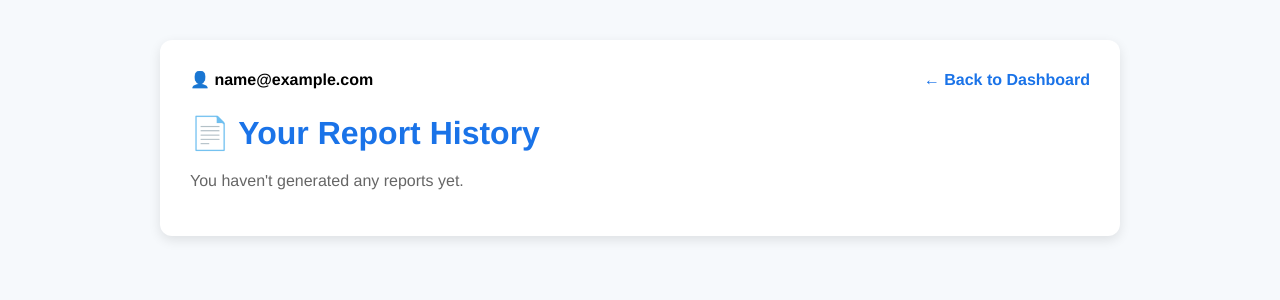
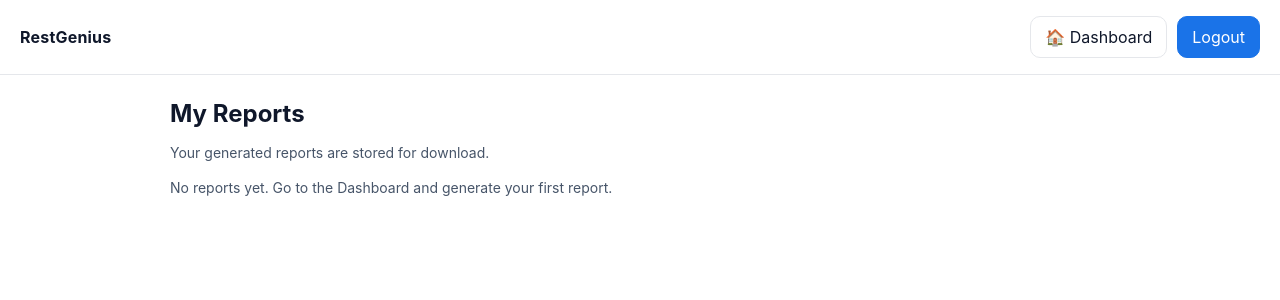
Before and after one commit to RestGenius/restgenius, a Flask app: template templates/report_history.html in a window 1280 px wide. Shown: the top 300 px of the page. Run offline with Flask 3, Linux system fonts and the light colour scheme; the template is opened without the code that fills it, so the values that code supplies are empty; the visitor is signed in with stand-in values (Sample User, id 1).

Commit message:
Update report_history.html

```diff
--- a/templates/report_history.html
+++ b/templates/report_history.html
@@ -1,130 +1,68 @@
 <!DOCTYPE html>
 <html lang="en">
 <head>
-  <meta charset="UTF-8">
-  <title>📄 Report History – RestGenius</title>
+  <meta charset="utf-8" />
+  <title>My Reports — RestGenius</title>
   <meta name="viewport" content="width=device-width, initial-scale=1" />
   <style>
-    body {
-      font-family: "Helvetica Neue", Helvetica, Arial, sans-serif;
-      background: #f6f9fc;
-      margin: 0;
-      padding: 0;
-    }
-    .container {
-      max-width: 900px;
-      margin: 40px auto;
-      background: white;
-      padding: 30px;
-      border-radius: 12px;
-      box-shadow: 0 4px 12px rgba(0,0,0,0.1);
-    }
-    .top-bar {
-      display: flex;
-      justify-content: space-between;
-      align-items: center;
-      margin-bottom: 25px;
-      gap: 12px;
-      flex-wrap: wrap;
-    }
-    .top-bar a {
-      color: #1a73e8;
-      text-decoration: none;
-      font-weight: bold;
-    }
-    h1 {
-      color: #1a73e8;
-      margin-bottom: 20px;
-    }
-    .table-wrap { overflow-x: auto; }
-    table {
-      width: 100%;
-      border-collapse: collapse;
-      margin-top: 20px;
-      min-width: 640px;
-    }
-    th, td {
-      padding: 14px 18px;
-      text-align: left;
-      border-bottom: 1px solid #e0e0e0;
-      vertical-align: middle;
-      white-space: nowrap;
-    }
-    th {
-      background-color: #f1f1f1;
-      font-weight: bold;
-    }
-    tr:hover { background-color: #f9f9f9; }
-    .download-link {
-      color: #1a73e8;
-      text-decoration: none;
-    }
-    .download-link:hover { text-decoration: underline; }
-    .no-reports {
-      font-size: 16px;
-      margin-top: 20px;
-      color: #666;
-    }
-    .badge {
-      display: inline-block;
-      padding: 4px 8px;
-      background: #eef3ff;
-      border: 1px solid #cfdafe;
-      border-radius: 6px;
-      font-size: 12px;
-      color: #355ad1;
-    }
-    .actions { text-align: right; }
+    :root { --ink:#0f172a; --muted:#475569; --accent:#1a73e8; --border:#e5e7eb; --bg:#f8fafc; }
+    * { box-sizing: border-box; }
+    html,body { margin:0; padding:0; font-family: -apple-system, Segoe UI, Roboto, Inter, Arial, sans-serif; color:var(--ink); background:#fff; }
+    header { display:flex; align-items:center; justify-content:space-between; padding:16px 20px; border-bottom:1px solid var(--border); background:#fff; position:sticky; top:0; }
+    .brand { font-weight:700; letter-spacing:0.2px; }
+    .nav { display:flex; gap:10px; }
+    .btn { display:inline-flex; align-items:center; justify-content:center; gap:8px; padding:10px 14px; border:1px solid var(--border); border-radius:10px; background:#fff; text-decoration:none; color:var(--ink); cursor:pointer; }
+    .btn:hover { border-color:#cbd5e1; }
+    .btn.primary { background:var(--accent); color:#fff; border-color:var(--accent); }
+
+    main { max-width:980px; margin:24px auto; padding:0 20px; }
+    h1 { font-size:24px; margin:0 0 16px; }
+    .muted { color:var(--muted); font-size:14px; margin-bottom:18px; }
+
+    table { width:100%; border-collapse: collapse; border:1px solid var(--border); border-radius:12px; overflow:hidden; }
+    thead th { text-align:left; background:#f8fafc; font-weight:600; font-size:14px; color:#334155; border-bottom:1px solid var(--border); padding:10px; }
+    tbody td { border-bottom:1px solid var(--border); padding:10px; font-size:14px; }
+    tbody tr:hover { background:#fafafa; }
+    .small { font-size:12px; color:var(--muted); }
   </style>
 </head>
 <body>
-  <div class="container" role="main">
-    <div class="top-bar">
-      <div><strong>👤 {{ current_user.email }}</strong></div>
-      <div><a href="{{ url_for('dashboard') }}">← Back to Dashboard</a></div>
-    </div>
+  <header>
+    <div class="brand">RestGenius</div>
+    <nav class="nav">
+      <a class="btn" href="{{ url_for('dashboard') }}">🏠 Dashboard</a>
+      <a class="btn primary" href="{{ url_for('logout') }}">Logout</a>
+    </nav>
+  </header>
 
-    <h1>📄 Your Report History</h1>
+  <main>
+    <h1>My Reports</h1>
+    <div class="muted">Your generated reports are stored for download.</div>
 
     {% if reports and reports|length > 0 %}
-      <div class="table-wrap">
-        <table aria-label="Reports table">
+      <table>
         <thead>
           <tr>
-              <th>#</th>
             <th>Filename</th>
-              <th>Created At</th>
-              <th class="actions">Download</th>
+            <th>Created at (UTC)</th>
+            <th>Action</th>
           </tr>
         </thead>
         <tbody>
-            {% for report in reports %}
+        {% for r in reports %}
           <tr>
-              <td>{{ loop.index }}</td>
+            <td>{{ r.filename }}</td>
+            <td class="small">{{ r.created_at.strftime("%Y-%m-%d %H:%M:%S") if r.created_at else "-" }}</td>
             <td>
-                {{ report.filename }}
-                {% if report.filename.endswith('.html') %}
-                  <span class="badge" title="Generated as HTML (wkhtmltopdf not available)">HTML</span>
-                {% endif %}
-              </td>
-              <td>
-                {% if report.created_at %}
-                  {{ report.created_at.strftime('%Y-%m-%d %H:%M:%S') }}
-                {% else %}
-                  —
-                {% endif %}
-              </td>
-              <td class="actions">
-                <a class="download-link" href="{{ url_for('download_report', filename=report.filename) }}" aria-label="Download {{ report.filename }}">⬇️ Download</a>
+              <a class="btn" href="{{ url_for('download_report', filename=r.filename) }}">Download</a>
             </td>
           </tr>
         {% endfor %}
         </tbody>
       </table>
-      </div>
     {% else %}
-      <p class="no-reports">You haven't generated any reports yet.</p>
+      <p class="muted">No reports yet. Go to the Dashboard and generate your first report.</p>
     {% endif %}
-  </div>
+  </main>
 </body>
 </html>
```
Lines whose indentation alone changed are shown as unchanged.
